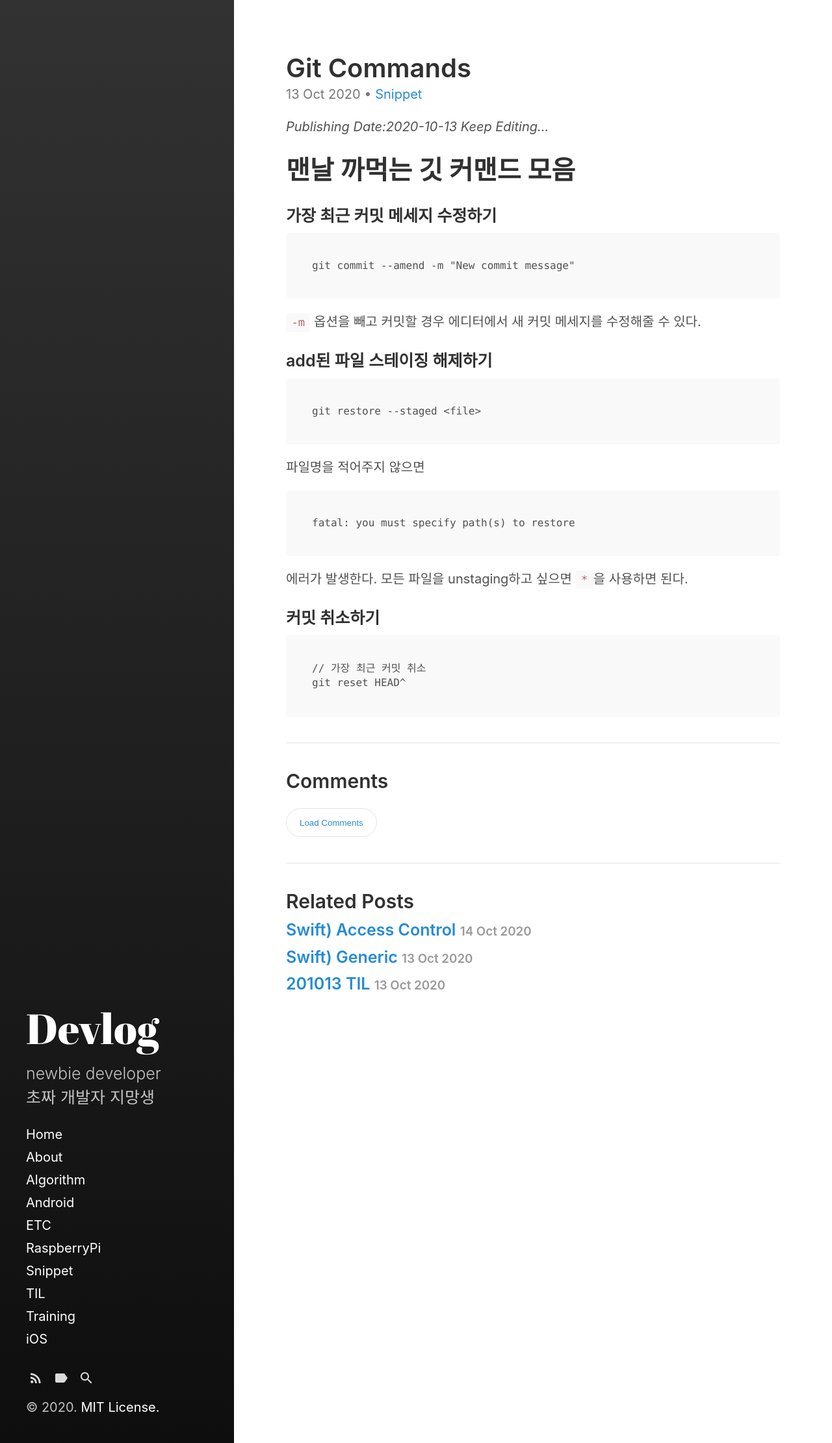
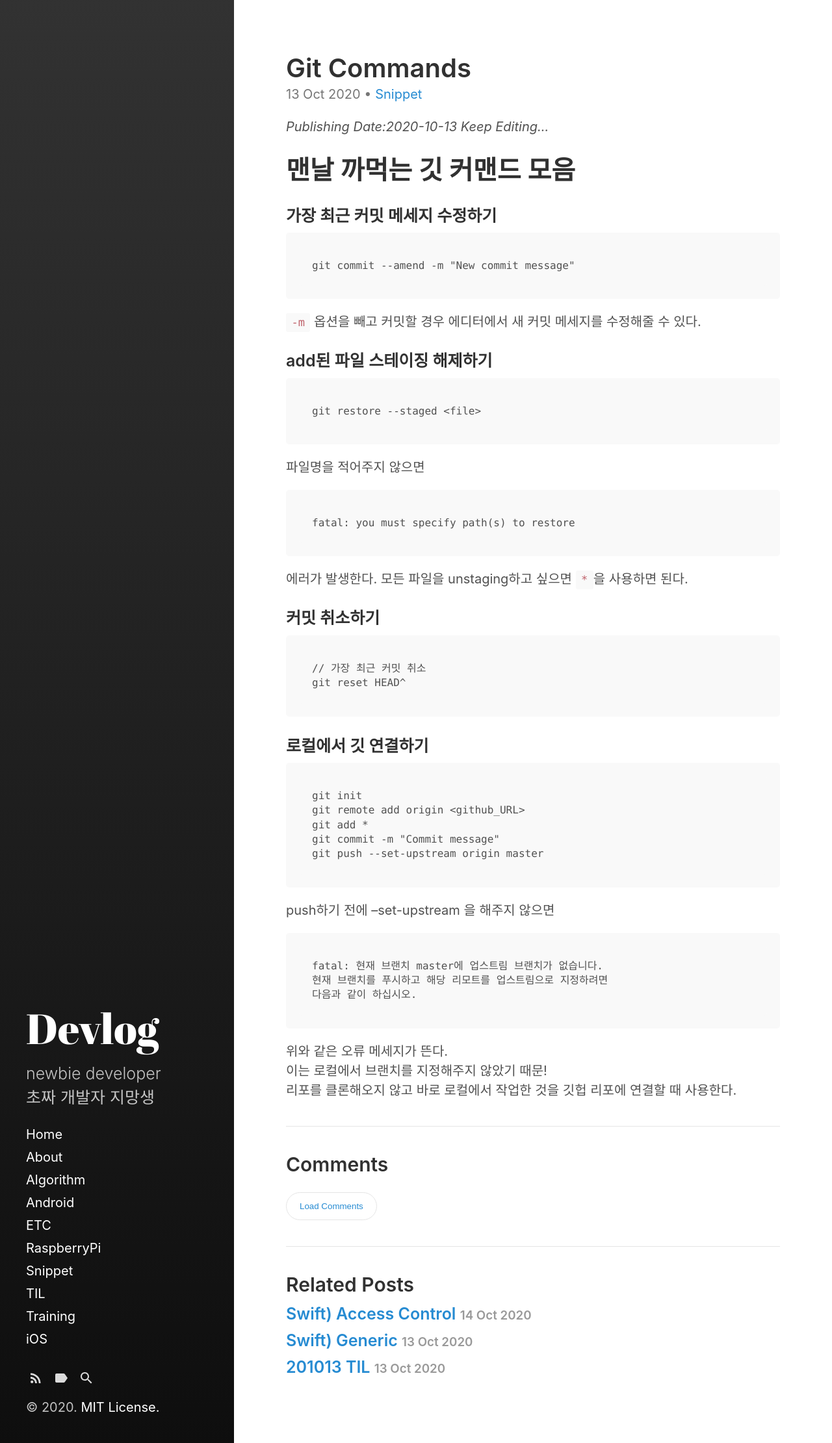
Before and after one commit to devejs/devejs.github.io, a Jekyll site: the page built from _posts/Snippet/2020-10-13-git-command.md, in a window 1280 px wide. Shown: the whole page at 65% size. Built offline with Jekyll 4.4.1, drawn with Linux system fonts in a browser that asks for light colours.

Commit message:
Add Contents

````diff
--- a/_posts/Snippet/2020-10-13-git-command.md
+++ b/_posts/Snippet/2020-10-13-git-command.md
@@ -29,3 +29,21 @@ fatal: you must specify path(s) to restore
 // 가장 최근 커밋 취소
 git reset HEAD^
 ```
+
+### 로컬에서 깃 연결하기
+```
+git init
+git remote add origin <github_URL>
+git add *
+git commit -m "Commit message"
+git push --set-upstream origin master
+```
+push하기 전에 --set-upstream 을 해주지 않으면
+```
+fatal: 현재 브랜치 master에 업스트림 브랜치가 없습니다.
+현재 브랜치를 푸시하고 해당 리모트를 업스트림으로 지정하려면
+다음과 같이 하십시오.
+```
+위와 같은 오류 메세지가 뜬다.
+이는 로컬에서 브랜치를 지정해주지 않았기 때문!
+리포를 클론해오지 않고 바로 로컬에서 작업한 것을 깃헙 리포에 연결할 때 사용한다.
````
